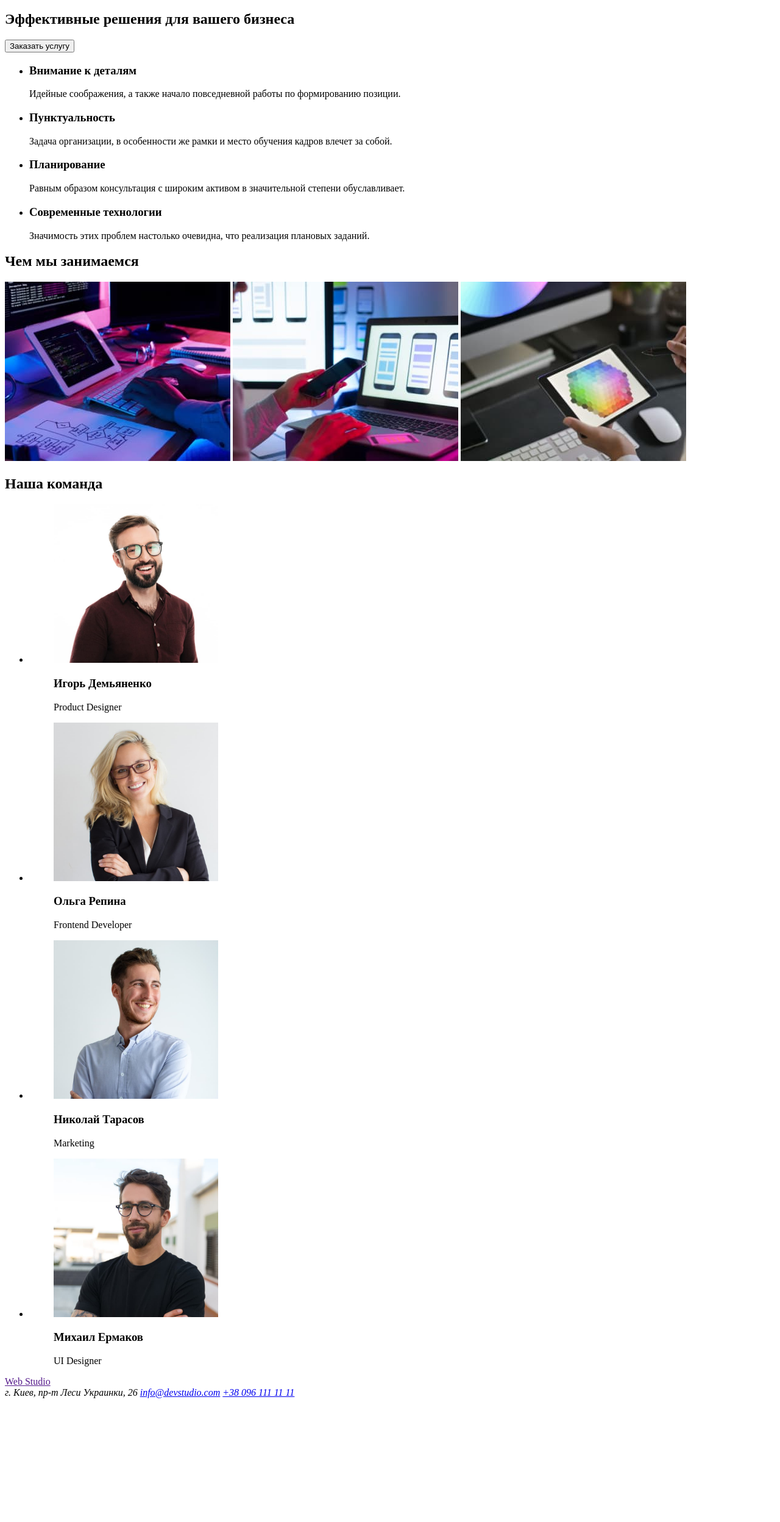
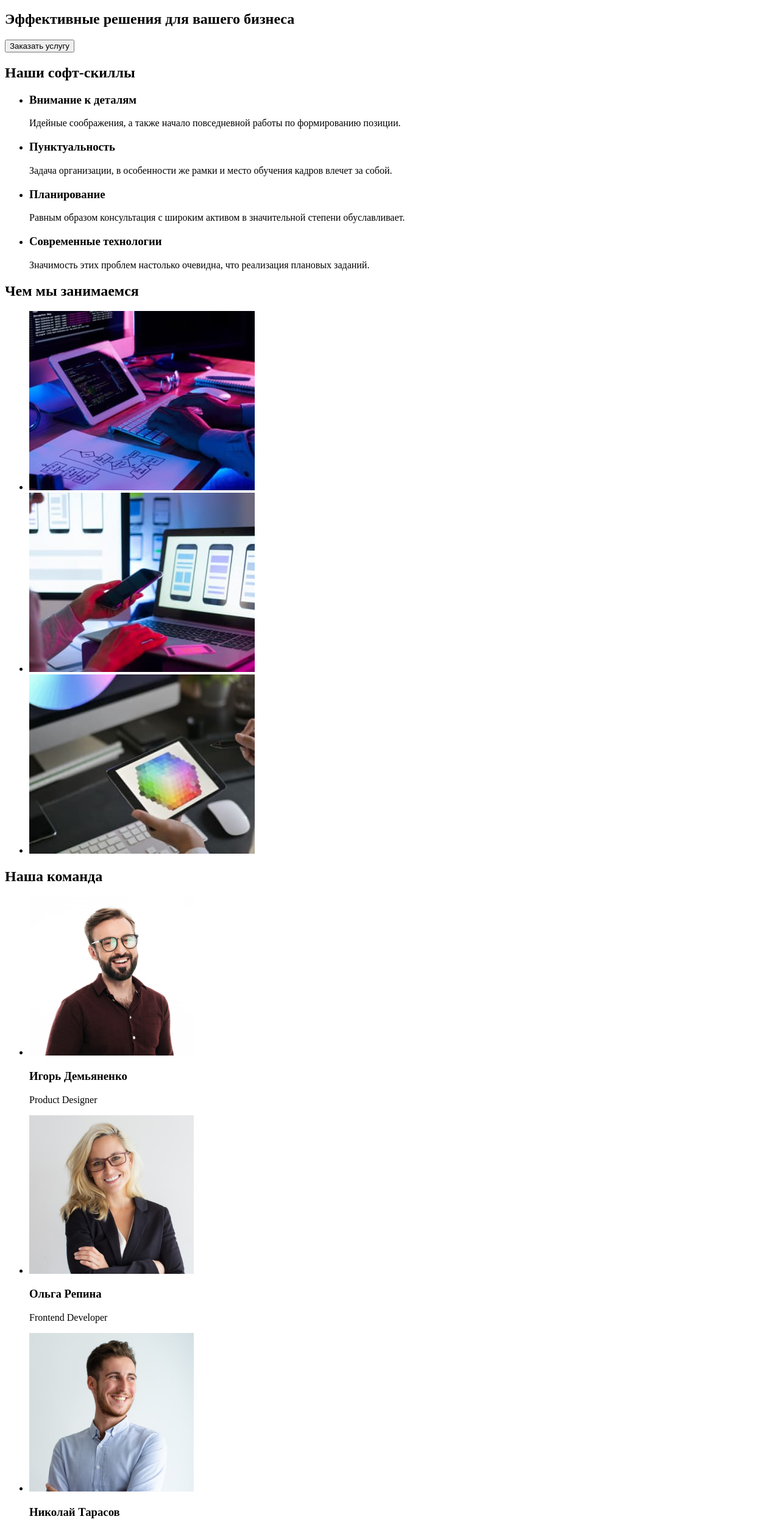
Before and after one commit to Dro5zd/goit-markup-hw-01, a plain HTML site: page index.html in a window 1280 px wide. Shown: the part 64-2560 px from the top of the page at 61% size. Before the commit the page ends 2365 px from the top, so only its background shows below. Drawn offline with Linux system fonts and the light colour scheme.

Commit message:
fix(fixHW1Errors): Edit and changes in index.html

```diff
--- a/index.html
+++ b/index.html
@@ -26,7 +26,8 @@
         <h1 class="main-title">Эффективные решения для вашего бизнеса</h1>
         <button class="main-btn" type="button">Заказать услугу</button>
     </section>
-    <section class="about-us">
+    <section class="tech-skills">
+        <h2 class="tech-skills-title">Наши софт-скиллы</h2>
         <ul class="tech-skills-list">
             <li class="tech-skills-item">
                 <h3 class="tech-skills-title">Внимание к деталям</h3>
@@ -49,51 +50,43 @@
                     заданий.</p>
             </li>
         </ul>
+    </section>
+    <section class="about-us">
         <h2 class="about-us-title">Чем мы занимаемся</h2>
-        <div class="about-us-images">
+        <ul class="about-us-images">
+            <li>
                 <img class="about-us-image" src="images/aboutUs/img-1.jpg" alt="pc" width="370">
+            </li>
+            <li>
                 <img class="about-us-image" src="images/aboutUs/img-2.jpg" alt="phone" width="370">
+            </li>
+            <li>
                 <img class="about-us-image" src="images/aboutUs/img-3.jpg" alt="ipad" width="370">
-        </div>
+            </li>
+        </ul>
     </section>
     <section class="team">
         <h2 class="team-title">Наша команда</h2>
         <ul class="team-list">
             <li class="team-item">
-                <figure>
                 <img class="team-img" src="images/team/team-img-1.jpg" alt="photo" width="270">
-                    <figcaption>
                 <h3 class="team-name">Игорь Демьяненко</h3>
                 <p class="team-position">Product Designer</p>
-                    </figcaption>
-                </figure>
             </li>
             <li class="team-item">
-                <figure>
                 <img class="team-img" src="images/team/team-img-2.jpg" alt="photo" width="270">
-                    <figcaption>
                 <h3 class="team-name">Ольга Репина</h3>
                 <p class="team-position">Frontend Developer</p>
-                    </figcaption>
-                </figure>
             </li>
             <li class="team-item">
-                <figure>
                 <img class="team-img" src="images/team/team-img-3.jpg" alt="photo" width="270">
-                    <figcaption>
                 <h3 class="team-name">Николай Тарасов</h3>
                 <p class="team-position">Marketing</p>
-                    </figcaption>
-                </figure>
             </li>
             <li class="team-item">
-                <figure>
                 <img class="team-img" src="images/team/team-img-4.jpg" alt="photo" width="270">
-                    <figcaption>
                 <h3 class="team-name">Михаил Ермаков</h3>
                 <p class="team-position">UI Designer</p>
-                    </figcaption>
-                </figure>
             </li>
         </ul>
     </section>
@@ -104,9 +97,18 @@
         <span class="logo-second-part">Studio</span>
     </a>
     <address class="footer-address">
-        г. Киев, пр-т Леси Украинки, 26
+        <ul>
+            <li>
+                <a href="https://surl.li/cneql" target="_blank" rel="noopener noreferrer">м. Київ, пр-т Лесі Українки,
+                    26</a>
+            </li>
+            <li>
                 <a class="mail-link" href="mailto:info@devstudio.com">info@devstudio.com</a>
+            </li>
+            <li>
                 <a class="phone-link" href="tel:+380961111111">+38 096 111 11 11</a>
+            </li>
+        </ul>
     </address>
 </footer>
 </body>
```
Lines whose indentation alone changed are shown as unchanged.
